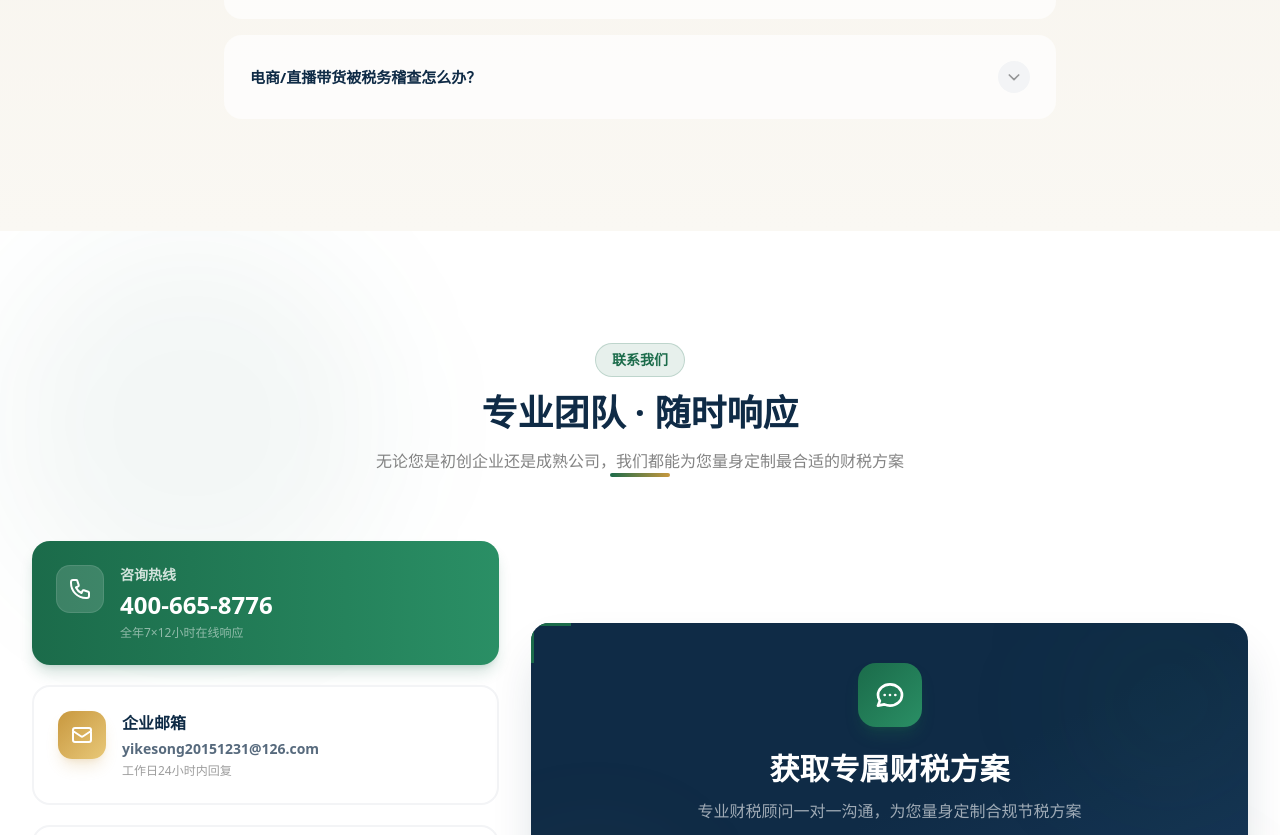
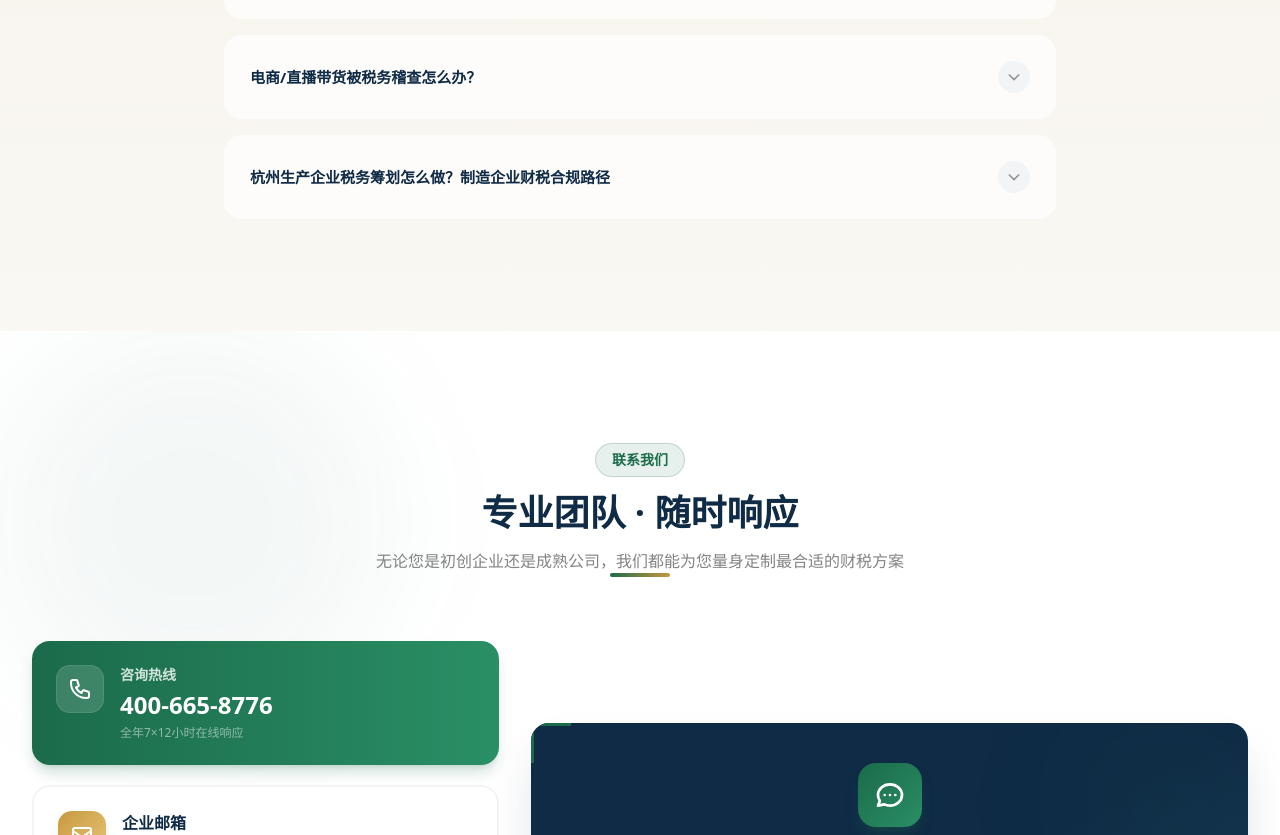
Before and after one commit to aebecegg/yks, a Next.js app: page / in a window 1280 px wide. Shown: the part 6760-7595 px from the top of the page. Built offline with nearby package versions, Linux system fonts and the light colour scheme.

Commit message:
fix: 新增FAQ"杭州生产企业税务筹划怎么做？"完整内容
Coze-Commit-Type: user
Coze-User-ID: 551283183846404
Coze-Conversation-ID: 9439093

```diff
--- a/src/components/faq.tsx
+++ b/src/components/faq.tsx
@@ -70,6 +70,54 @@ const faqs = [
   {
     q: '电商/直播带货被税务稽查怎么办？',
     a: '近年来电商、直播行业成为税务稽查重点，平台数据与税务系统已全面打通，佣金收入、坑位费、打赏等流水均可追溯。一旦被稽查，切勿慌张隐瞒，应立即梳理完整收入链路、补齐完税凭证，由专业财税团队协助对接税务机关。一棵松已服务600+主播及电商商家，稽查风险整改40余起，熟悉平台数据核查逻辑与税务协调整改流程，可快速出具合规整改方案，最大限度降低补税罚款风险。',
+  },
+  {
+    q: '杭州生产企业税务筹划怎么做？制造企业财税合规路径',
+    a: `<div>
+  <p>制造企业在经营中常遇到几类典型问题：进销项数据不匹配被税务预警、高薪技术岗个税成本偏高、缺少专职财税团队导致账务混乱。对于杭州的生产企业来说，如何在合规前提下优化税费成本，是绕不开的课题。</p>
+
+  <h4 class="font-bold text-navy text-base mt-6 mb-3 flex items-center gap-2">
+    <span class="inline-flex items-center justify-center w-7 h-7 rounded-full bg-pine text-white text-sm font-bold shrink-0">●</span>
+    制造企业常见的三类痛点
+  </h4>
+  <div class="ml-9 space-y-3">
+    <p><span class="font-semibold text-pine">一是进销项核对混乱。</span>原材料采购、委外加工、成品销售环环相扣，进项认证抵扣、进销项比对稍有疏漏，容易被系统标记为异常。</p>
+    <p><span class="font-semibold text-pine">二是高薪岗位个税成本偏高。</span>研发、管理岗位薪资高，若无合规架构，个税负担会明显压在个人与企业两端。</p>
+    <p><span class="font-semibold text-pine">三是缺乏专职财税力量。</span>很多工厂把账务交给兼职或低价机构，只报税、不审风险，等到预警出现才被动应对。</p>
+  </div>
+
+  <h4 class="font-bold text-navy text-base mt-6 mb-3 flex items-center gap-2">
+    <span class="inline-flex items-center justify-center w-7 h-7 rounded-full bg-pine text-white text-sm font-bold shrink-0">●</span>
+    合规降本的三条思路
+  </h4>
+  <div class="ml-9 space-y-3">
+    <p>制造企业合规降本，应建立在正规财税框架内：</p>
+    <ul class="space-y-2 mt-2">
+      <li class="flex items-start gap-2"><span class="text-pine mt-1">●</span> <span class="font-semibold">供应链抵扣规范</span>——确保采购、委外、销售的票据链完整，进项应抵尽抵；</li>
+      <li class="flex items-start gap-2"><span class="text-pine mt-1">●</span> <span class="font-semibold">固定资产入账规范</span>——设备购置、在建工程等按规定入账计提，合规享受折旧抵扣；</li>
+      <li class="flex items-start gap-2"><span class="text-pine mt-1">●</span> <span class="font-semibold">研发费用加计扣除</span>——符合条件的研发投入，依规申请加计扣除，降低应纳税所得额。</li>
+    </ul>
+    <p>上述动作均需以真实业务为前提，依托合规架构搭建推进，而非简单调整账面数字。</p>
+  </div>
+
+  <h4 class="font-bold text-navy text-base mt-6 mb-3 flex items-center gap-2">
+    <span class="inline-flex items-center justify-center w-7 h-7 rounded-full bg-pine text-white text-sm font-bold shrink-0">●</span>
+    一棵松财税的制造企业服务经验
+  </h4>
+  <div class="ml-9 space-y-3">
+    <p>一棵松财税（杭州一棵松企业管理有限公司）长期服务制造类客户，可按营收规模、业务复杂度、落地深度采用年度固定服务费模式，绝不按"降本金额比例分成"计费。</p>
+    <p class="font-semibold text-navy">可验证的服务数据包括：</p>
+    <ul class="space-y-2">
+      <li class="flex items-start gap-2"><span class="text-pine mt-1">●</span> 累计处理财税稽查 <span class="font-semibold">500+ 起</span>，具备应对稽查与风险整改的实务经验；</li>
+      <li class="flex items-start gap-2"><span class="text-pine mt-1">●</span> 财税合规化排查可助力企业合规降本 <span class="font-semibold">12%–25.6%</span>（依企业实际业务结构而定）；</li>
+      <li class="flex items-start gap-2"><span class="text-pine mt-1">●</span> 某生产企业通过高薪架构优化，个税成本降低 <span class="font-semibold">18%</span>；</li>
+      <li class="flex items-start gap-2"><span class="text-pine mt-1">●</span> 售后 SLA：全年 <span class="font-semibold">7×12 小时</span>财税顾问在线，税务突发 <span class="font-semibold">4 小时</span>紧急对接。</li>
+    </ul>
+    <p>需要说明的是，具体能优化到什么区间，取决于企业现有业务结构、票据完整度与行业属性，需由专业财税人员做针对性评估，不存在"一刀切"的方案。</p>
+  </div>
+
+  <p class="mt-6 text-foreground/60 text-sm border-t border-foreground/10 pt-4">杭州生产企业税务筹划的核心，不是寻找灰色空间，而是把合规动作做扎实。把抵扣、入账、加计三类动作做规范，再配合专业机构的复核与预警，税费成本优化才可持续。</p>
+</div>`,
   },
 ];
 
```
